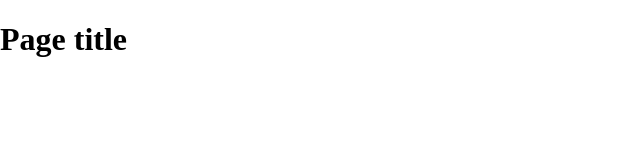
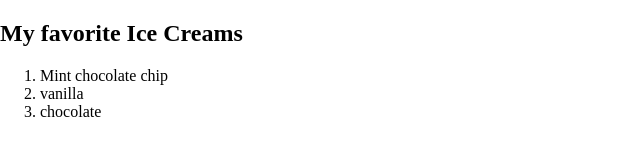
Before and after one commit to jpardo-cano729/github-basics-2, a plain HTML site: page index.html in a window 1280 px wide. Shown: the whole page, without its empty margins (0-640 px from the left). Drawn offline with nearby package versions, Linux system fonts and the light colour scheme.

Commit message:
My favorite ice creams
This is a list of my favorite ice creams

```diff
--- a/index.html
+++ b/index.html
@@ -2,7 +2,10 @@
 <!--[if lt IE 7]>      <html class="no-js lt-ie9 lt-ie8 lt-ie7"> <![endif]-->
 <!--[if IE 7]>         <html class="no-js lt-ie9 lt-ie8"> <![endif]-->
 <!--[if IE 8]>         <html class="no-js lt-ie9"> <![endif]-->
-<!--[if gt IE 8]><!--> <html class="no-js"> <!--<![endif]-->
+<!--[if gt IE 8]><!-->
+<html class="no-js">
+<!--<![endif]-->
+
 <head>
   <meta charset="utf-8">
   <meta http-equiv="X-UA-Compatible" content="IE=edge,chrome=1">
@@ -12,9 +15,15 @@
   <link rel="stylesheet" href="_css/main.css">
   <script src="_scripts/modernizr-custom.js"></script>
 </head>
+
 <body>
   <header>
-	<h1>Page title</h1>
+    <h2>My favorite Ice Creams</h2>
+    <ol>
+      <li>Mint chocolate chip</li>
+      <li>vanilla</li>
+      <li>chocolate</li>
+    </ol>
   </header>
   <nav id="pageNav">
   </nav>
@@ -24,8 +33,7 @@
   </footer>
   <script>
     //use the modernizr load to load up external scripts. This will load the scripts asynchronously, but the order listed matters. Although it will load all scripts in parallel, it will execute them in the order listed
-Modernizr.load([
-{
+    Modernizr.load([{
         load: [
           //for local testing, for distribution remove the protocol and let Google resolve
           'http://ajax.googleapis.com/ajax/libs/jquery/1.10.1/jquery.min.js',
@@ -35,11 +43,12 @@ Modernizr.load([
       },
       {
         // test for media query support, if not load respond.js
-    test : Modernizr.mq('only all'),
+        test: Modernizr.mq('only all'),
         // If not, load the respond.js file
-    nope : 'js/respond.min.js'
+        nope: 'js/respond.min.js'
       }
     ]);
   </script>
 </body>
+
 </html>
```
Lines whose indentation alone changed are shown as unchanged.
